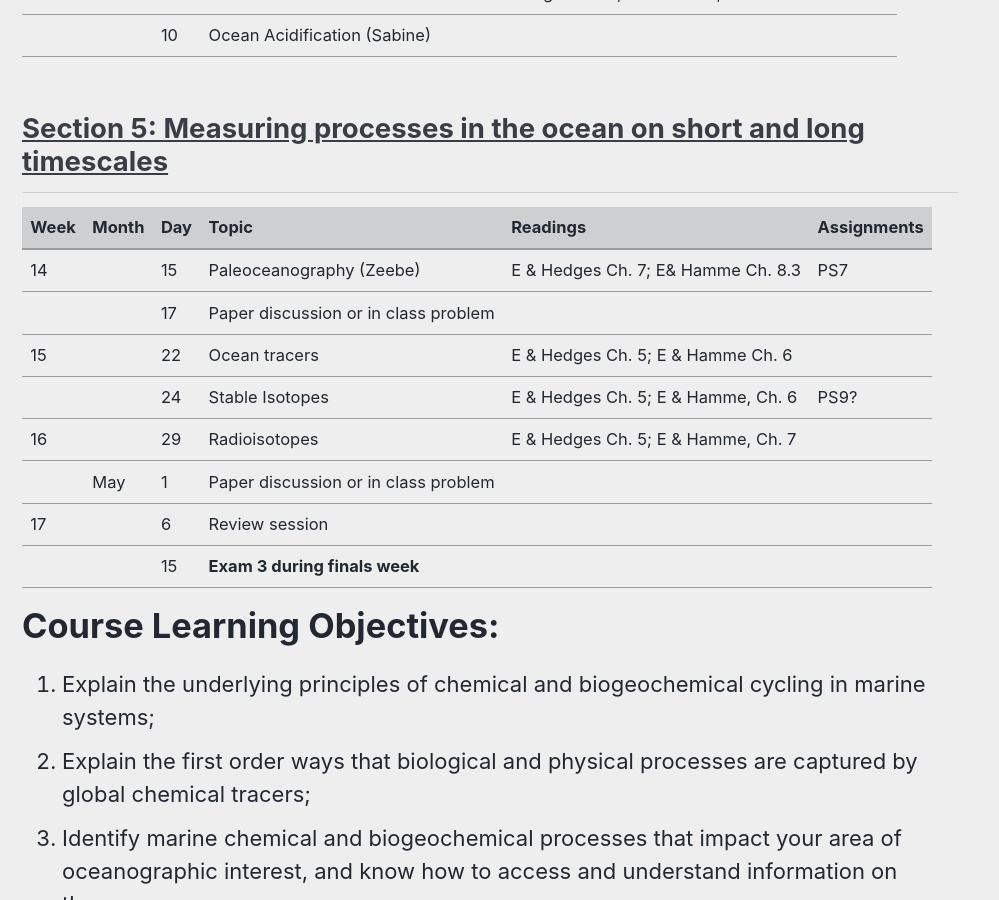
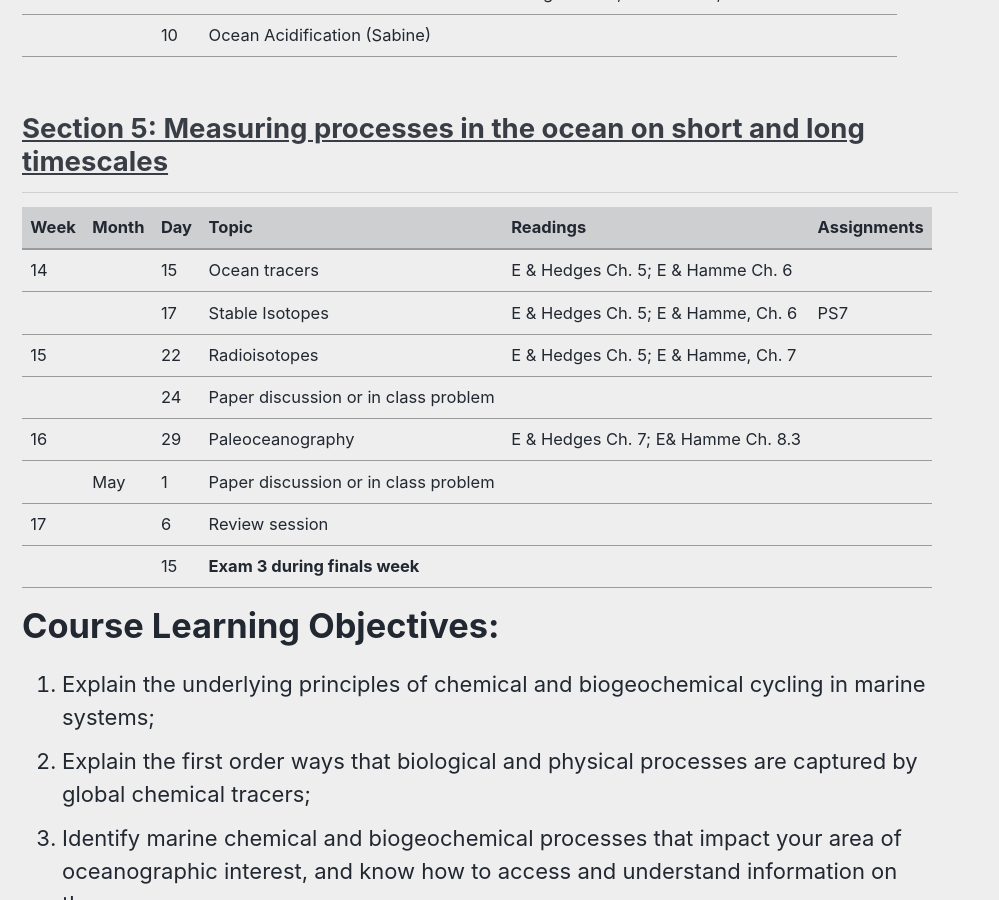
Before and after one commit to SethBushinsky/OCN623_Chemical_Oceanography, a Jekyll site: the page built from index.md, in a window 1280 px wide and 900 px high, scrolled down 3885 px. Shown: the whole window, without its empty margins (0-999 px from the left). Built offline with Jekyll 4.4.1, drawn with Linux system fonts in a browser that asks for light colours; cached includes are drawn as plain includes; our own code applies the rules of GitHub Pages for plain Markdown files.

Commit message:
Update index.md

```diff
--- a/index.md
+++ b/index.md
@@ -94,11 +94,11 @@ Week | Month | Day | Topic | Readings | Assignments
 
 Week | Month | Day | Topic | Readings | Assignments
 --- | --- | --- | ---| ---| ---
-14	|	|15	|Paleoceanography (Zeebe)	|E & Hedges Ch. 7; E& Hamme Ch. 8.3	|PS7
-  | | 17	|Paper discussion or in class problem
-15|	|	22	|Ocean tracers	|E & Hedges Ch. 5; E & Hamme Ch. 6
-  | | 24	|Stable Isotopes	|E & Hedges Ch. 5; E & Hamme, Ch. 6	|PS9?
-16|	|	29|	Radioisotopes	|E & Hedges Ch. 5; E & Hamme, Ch. 7
+14	|	|15	| Ocean tracers	|E & Hedges Ch. 5; E & Hamme Ch. 6
+  | | 17	|Stable Isotopes	|E & Hedges Ch. 5; E & Hamme, Ch. 6	|PS7
+15|	|	22	| Radioisotopes	|E & Hedges Ch. 5; E & Hamme, Ch. 7
+  | | 24	| Paper discussion or in class problem
+16|	|	29|	 Paleoceanography |E & Hedges Ch. 7; E& Hamme Ch. 8.3
   |May	|1|	Paper discussion or in class problem
 17	|	|6	|Review session
   |  | 15 | **Exam 3 during finals week**
```
